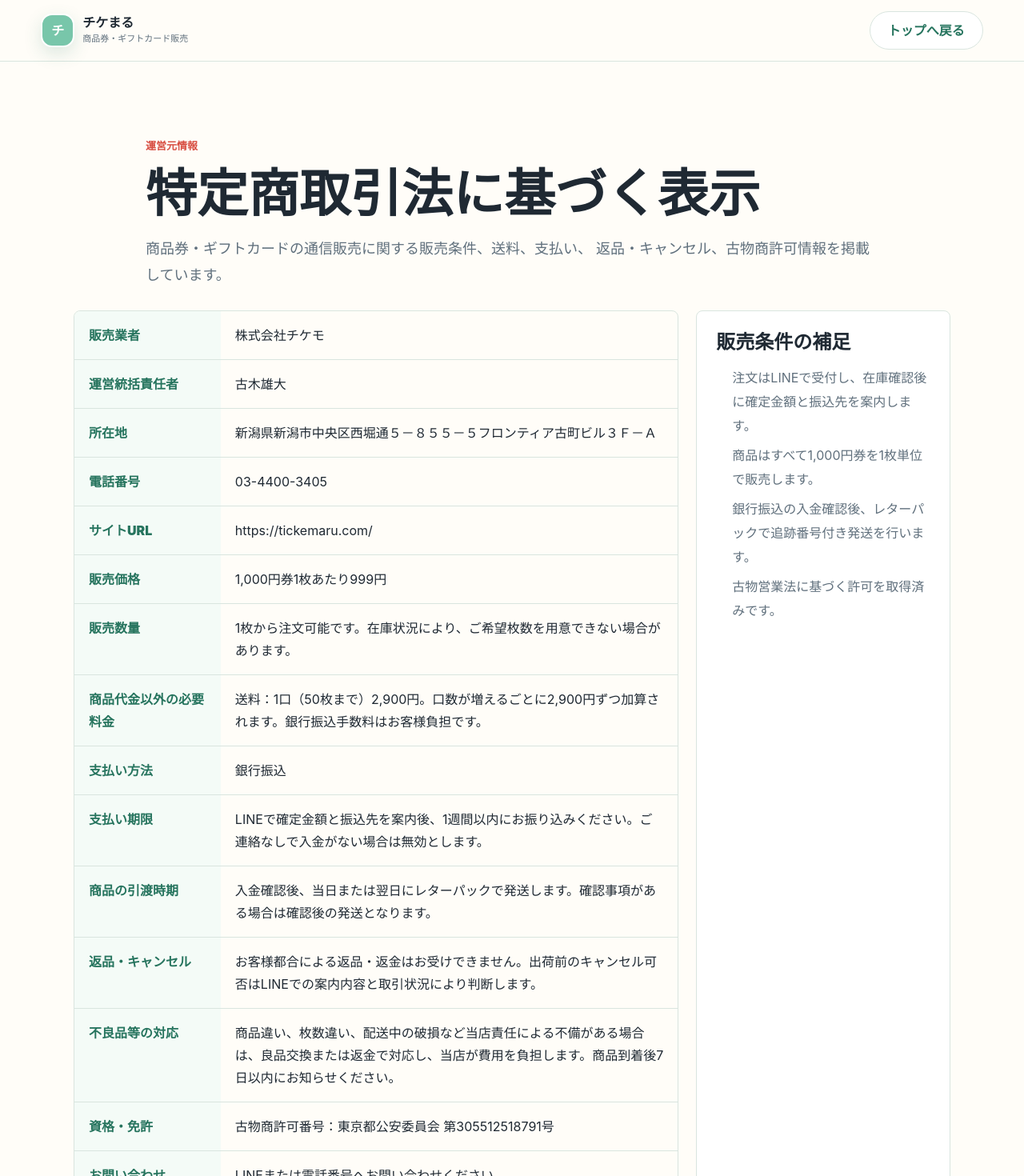
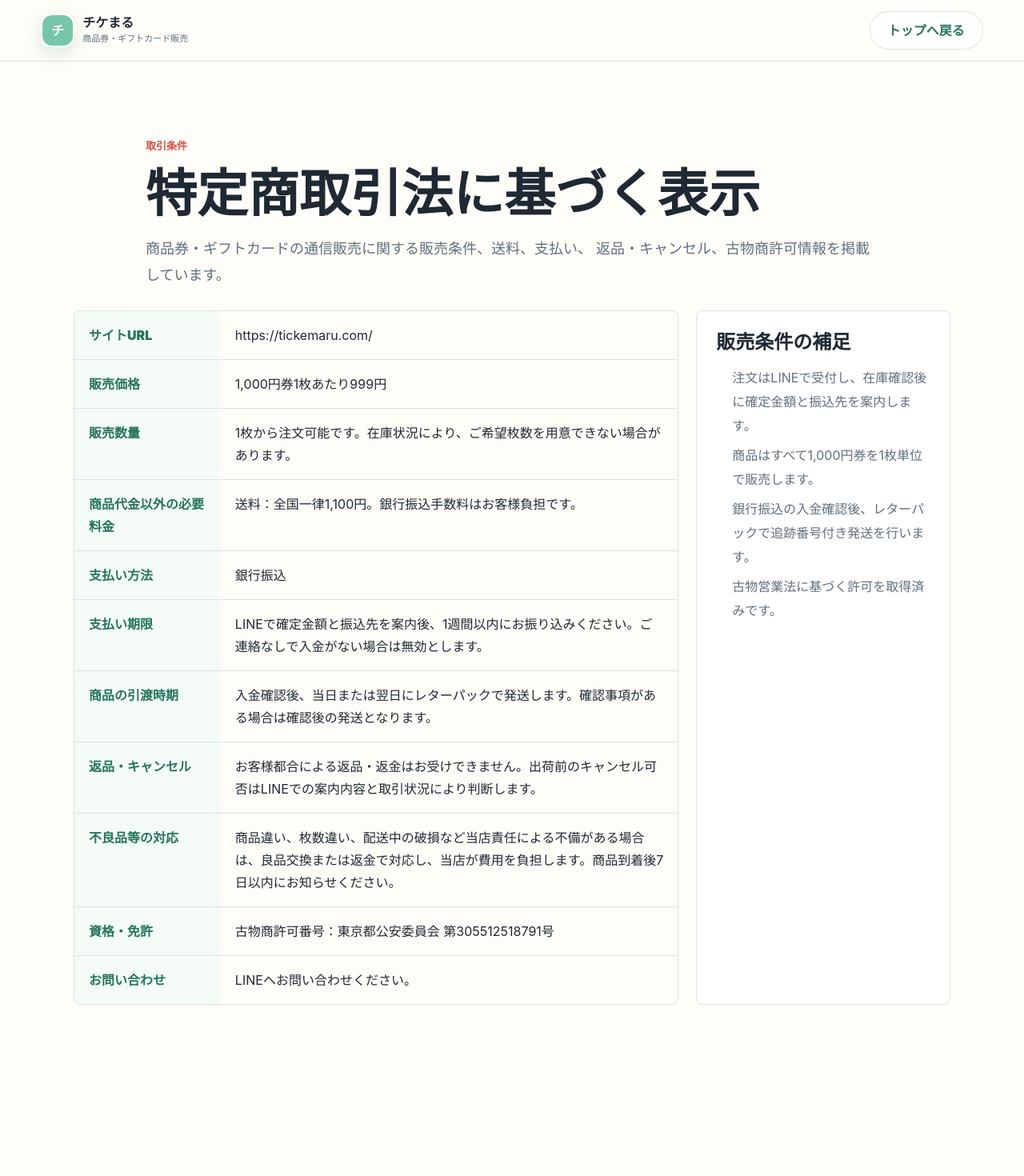
Before and after one commit to kochan17/tickemaru-site, a Next.js app: page /legal in a window 1280 px wide. Shown: the top 1470 px of the page at 80% size. After the commit the page ends 1352 px from the top, so only its background shows below. Built offline with nearby package versions, Linux system fonts and the light colour scheme.

Commit message:
Set flat shipping and trim legal details

```diff
--- a/app/OrderCalculator.tsx
+++ b/app/OrderCalculator.tsx
@@ -4,10 +4,8 @@ import { useMemo, useState } from "react";
 import {
   baseShipping,
   calculateShipping,
-  calculateShippingUnits,
   lineUrl,
   products,
-  shippingUnitSize,
   unitPrice,
 } from "./site-config";
 
@@ -35,17 +33,11 @@ export default function OrderCalculator() {
 
   const totalCount = rows.reduce((sum, row) => sum + row.quantity, 0);
   const itemTotal = rows.reduce((sum, row) => sum + row.subtotal, 0);
-  const shippingUnits = calculateShippingUnits(totalCount);
   const shipping = calculateShipping(totalCount);
   const grandTotal = itemTotal + shipping;
   const shippingNote =
-    totalCount === 0
-      ? "枚数を入力してください"
-      : `${shippingUnits}口発送（1口${shippingUnitSize}枚まで）`;
-  const shippingFormula =
-    totalCount === 0
-      ? ""
-      : `${shippingUnits}口 × ${yen(baseShipping)}`;
+    totalCount === 0 ? "枚数を入力してください" : "全国一律送料";
+  const shippingFormula = totalCount === 0 ? "" : "全国一律";
   const selectedRows = rows.filter((row) => row.quantity > 0);
   const hasOrder = selectedRows.length > 0;
 
@@ -94,8 +86,8 @@ export default function OrderCalculator() {
         <p className="eyebrow">かんたん見積もり</p>
         <h2>枚数を入れて、LINEに送る内容を確認</h2>
         <p>
-          商品券はすべて1枚{unitPrice}円。送料は1口{yen(baseShipping)}で、
-          1口あたり{shippingUnitSize}枚まで。口数が増えるごとに送料が加算されます。
+          商品券はすべて1枚{unitPrice}円。送料は全国一律
+          {yen(baseShipping)}です。
         </p>
       </div>
 
--- a/app/layout.tsx
+++ b/app/layout.tsx
@@ -6,7 +6,7 @@ export const metadata: Metadata = {
   metadataBase: new URL(siteUrl),
   title: "チケまる｜商品券・ギフトカード販売",
   description:
-    "株式会社チケモが運営する商品券・ギフトカード販売サイト。全国百貨店共通商品券、VJAギフトカード、JCBギフトカードを1枚999円で販売。LINEで注文、銀行振込、追跡可能なレターパック発送。",
+    "全国百貨店共通商品券、VJAギフトカード、JCBギフトカードを1枚999円で販売。LINEで注文、銀行振込、追跡可能なレターパック発送。",
   keywords: [
     "商品券販売",
     "ギフトカード販売",
@@ -22,7 +22,7 @@ export const metadata: Metadata = {
   openGraph: {
     title: "チケまる",
     description:
-      "商品券・ギフトカードを1枚999円で。送料は1口2,900円、LINEで注文できます。",
+      "商品券・ギフトカードを1枚999円で。送料は全国一律1,100円、LINEで注文できます。",
     url: siteUrl,
     images: ["/gift-card-hero.png"],
   },
--- a/app/legal/page.tsx
+++ b/app/legal/page.tsx
@@ -5,7 +5,7 @@ import { legalRows } from "../site-config";
 export const metadata: Metadata = {
   title: "特定商取引法に基づく表示｜チケまる",
   description:
-    "チケまるの販売業者、所在地、送料、支払い方法、発送時期、返品・キャンセル、古物商許可に関する表示です。",
+    "チケまるの送料、支払い方法、発送時期、返品・キャンセル、古物商許可に関する表示です。",
 };
 
 export default function LegalPage() {
@@ -25,7 +25,7 @@ export default function LegalPage() {
       </header>
 
       <section className="subpage-hero">
-        <p className="eyebrow">運営元情報</p>
+        <p className="eyebrow">取引条件</p>
         <h1>特定商取引法に基づく表示</h1>
         <p>
           商品券・ギフトカードの通信販売に関する販売条件、送料、支払い、
--- a/app/page.tsx
+++ b/app/page.tsx
@@ -4,7 +4,6 @@ import {
   baseShipping,
   lineUrl,
   products,
-  shippingUnitSize,
 } from "./site-config";
 
 const yen = new Intl.NumberFormat("ja-JP").format;
@@ -25,7 +24,7 @@ export default function Home() {
           <a href="#quote">見積もり</a>
           <a href="#shipping">送料</a>
           <a href="#order">注文方法</a>
-          <a href="/legal">運営元</a>
+          <a href="/legal">法的表示</a>
         </nav>
         <a className="line-button small" href={lineUrl}>
           LINEで注文
@@ -55,7 +54,7 @@ export default function Home() {
             </div>
             <div>
               <dt>送料</dt>
-              <dd>1口2,900円</dd>
+              <dd>全国一律1,100円</dd>
             </div>
             <div>
               <dt>支払い</dt>
@@ -98,17 +97,17 @@ export default function Home() {
           <p className="eyebrow">送料と発送</p>
           <h2>レターパックで追跡可能。まとめ買いも安心。</h2>
           <p className="shipping-copy">
-            発送後は追跡番号で配送状況を確認できます。送料は1口
-            {yen(baseShipping)}円で、1口あたり{shippingUnitSize}
-            枚まで。合計枚数に応じて口数が増え、送料は口数分だけ加算されます。
+            発送後は追跡番号で配送状況を確認できます。送料は全国一律
+            {yen(baseShipping)}円です。まとめ買いでも送料が変わらないため、
+            枚数が多いご注文ほど利用しやすくなります。
           </p>
         </div>
         <div className="shipping-rule-card">
           <span>送料の考え方</span>
-          <strong>口数 × {yen(baseShipping)}円</strong>
+          <strong>全国一律 {yen(baseShipping)}円</strong>
           <p className="shipping-rule">
-            口数は「合計枚数 ÷ {shippingUnitSize}」を切り上げて計算します。
-            たとえば120枚なら3口、送料は{yen(baseShipping * 3)}円です。
+            枚数にかかわらず、送料は1注文につき{yen(baseShipping)}です。
+            商品代金と送料の合計を銀行振込でお支払いください。
           </p>
         </div>
       </section>
@@ -152,13 +151,13 @@ export default function Home() {
       <section id="legal" className="section legal-links-section">
         <div className="section-heading">
           <p className="eyebrow">安心してご利用いただくために</p>
-          <h2>運営元情報とご利用条件を確認できます</h2>
+          <h2>取引条件とご利用条件を確認できます</h2>
         </div>
         <div className="legal-link-grid">
           <a className="legal-link-card" href="/legal">
-            <span>運営元情報</span>
+            <span>取引条件</span>
             <strong>特定商取引法に基づく表示</strong>
-            <p>販売業者、所在地、送料、返品・キャンセルなどの取引条件。</p>
+            <p>送料、支払い方法、発送時期、返品・キャンセルなどの取引条件。</p>
           </a>
           <a className="legal-link-card" href="/privacy">
             <span>個人情報の取り扱い</span>
@@ -176,7 +175,7 @@ export default function Home() {
       <footer className="site-footer">
         <div>
           <strong>チケまる</strong>
-          <span>株式会社チケモ / 商品券・ギフトカード販売 / 古物商許可取得済み</span>
+          <span>商品券・ギフトカード販売 / 古物商許可取得済み</span>
         </div>
         <div className="footer-links">
           <a href="/legal">特商法表記</a>
--- a/app/privacy/page.tsx
+++ b/app/privacy/page.tsx
@@ -1,10 +1,5 @@
 /* eslint-disable @next/next/no-html-link-for-pages */
 import type { Metadata } from "next";
-import { legalRows } from "../site-config";
-
-const company = legalRows.find(([term]) => term === "販売業者")?.[1];
-const address = legalRows.find(([term]) => term === "所在地")?.[1];
-const phone = legalRows.find(([term]) => term === "電話番号")?.[1];
 
 export const metadata: Metadata = {
   title: "プライバシーポリシー｜チケまる",
@@ -38,15 +33,9 @@ export default function PrivacyPage() {
 
       <section className="policy-document">
         <article className="content-panel">
-          <h2>個人情報取扱事業者</h2>
-          <p>{company}</p>
-          <p>{address}</p>
-        </article>
-
-        <article className="content-panel">
           <h2>取得する情報</h2>
           <p>
-            氏名、住所、電話番号、LINEアカウント情報、注文内容、振込確認に必要な情報、
+            氏名、配送先住所、LINEアカウント情報、注文内容、振込確認に必要な情報、
             お問い合わせ内容など、取引と対応に必要な情報を取得します。
           </p>
         </article>
@@ -82,7 +71,7 @@ export default function PrivacyPage() {
           <h2>開示等の請求・お問い合わせ</h2>
           <p>
             保有個人データの開示、訂正、利用停止、削除、第三者提供停止等の請求、
-            個人情報の取り扱いに関する苦情・相談は、LINEまたは電話番号（{phone}）へお問い合わせください。
+            個人情報の取り扱いに関する苦情・相談は、LINEへお問い合わせください。
           </p>
         </article>
 
--- a/app/site-config.ts
+++ b/app/site-config.ts
@@ -2,17 +2,11 @@ export const lineUrl = "https://line.me/R/ti/p/@your-line-id";
 export const siteUrl = "https://tickemaru.com/";
 
 export const unitPrice = 999;
-export const baseShipping = 2900;
-export const shippingUnitSize = 50;
+export const baseShipping = 1100;
 
 export function calculateShipping(quantity: number) {
   if (quantity <= 0) return 0;
-  return Math.ceil(quantity / shippingUnitSize) * baseShipping;
-}
-
-export function calculateShippingUnits(quantity: number) {
-  if (quantity <= 0) return 0;
-  return Math.ceil(quantity / shippingUnitSize);
+  return baseShipping;
 }
 
 export const products = [
@@ -34,13 +28,6 @@ export const products = [
 ];
 
 export const legalRows = [
-  ["販売業者", "株式会社チケモ"],
-  ["運営統括責任者", "古木雄大"],
-  [
-    "所在地",
-    "新潟県新潟市中央区西堀通５－８５５－５フロンティア古町ビル３Ｆ－Ａ",
-  ],
-  ["電話番号", "03-4400-3405"],
   ["サイトURL", siteUrl],
   ["販売価格", "1,000円券1枚あたり999円"],
   [
@@ -49,7 +36,7 @@ export const legalRows = [
   ],
   [
     "商品代金以外の必要料金",
-    "送料：1口（50枚まで）2,900円。口数が増えるごとに2,900円ずつ加算されます。銀行振込手数料はお客様負担です。",
+    "送料：全国一律1,100円。銀行振込手数料はお客様負担です。",
   ],
   ["支払い方法", "銀行振込"],
   [
@@ -72,5 +59,5 @@ export const legalRows = [
     "資格・免許",
     "古物商許可番号：東京都公安委員会 第305512518791号",
   ],
-  ["お問い合わせ", "LINEまたは電話番号へお問い合わせください。"],
+  ["お問い合わせ", "LINEへお問い合わせください。"],
 ];
--- a/app/terms/page.tsx
+++ b/app/terms/page.tsx
@@ -1,6 +1,6 @@
 /* eslint-disable @next/next/no-html-link-for-pages */
 import type { Metadata } from "next";
-import { baseShipping, shippingUnitSize } from "../site-config";
+import { baseShipping } from "../site-config";
 
 const yen = new Intl.NumberFormat("ja-JP").format;
 
@@ -62,9 +62,8 @@ export default function TermsPage() {
         <article className="content-panel">
           <h2>送料と発送</h2>
           <p>
-            発送はレターパックで行い、追跡番号を案内します。送料は1口
-            {yen(baseShipping)}円、1口あたり{shippingUnitSize}
-            枚までです。口数が増えるごとに送料が{yen(baseShipping)}円ずつ加算されます。
+            発送はレターパックで行い、追跡番号を案内します。送料は全国一律
+            {yen(baseShipping)}円です。
           </p>
         </article>
 
```
